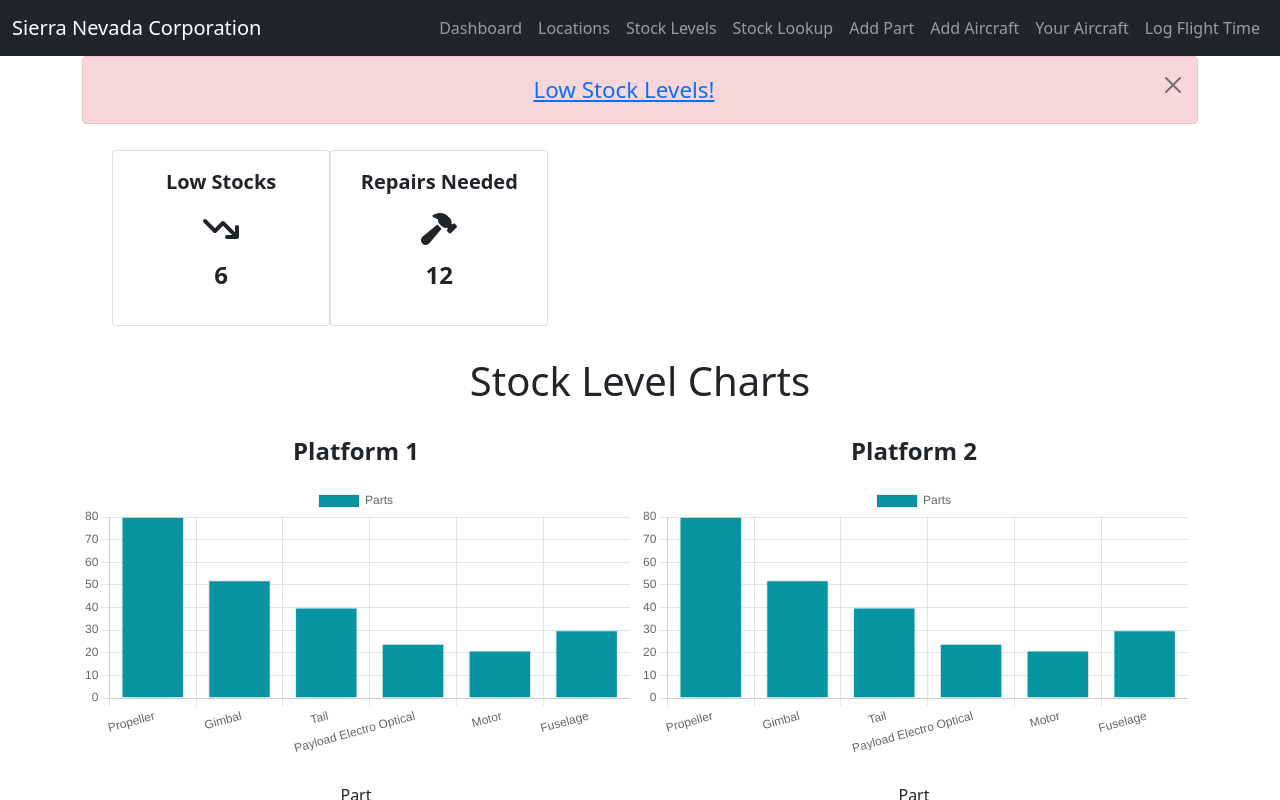
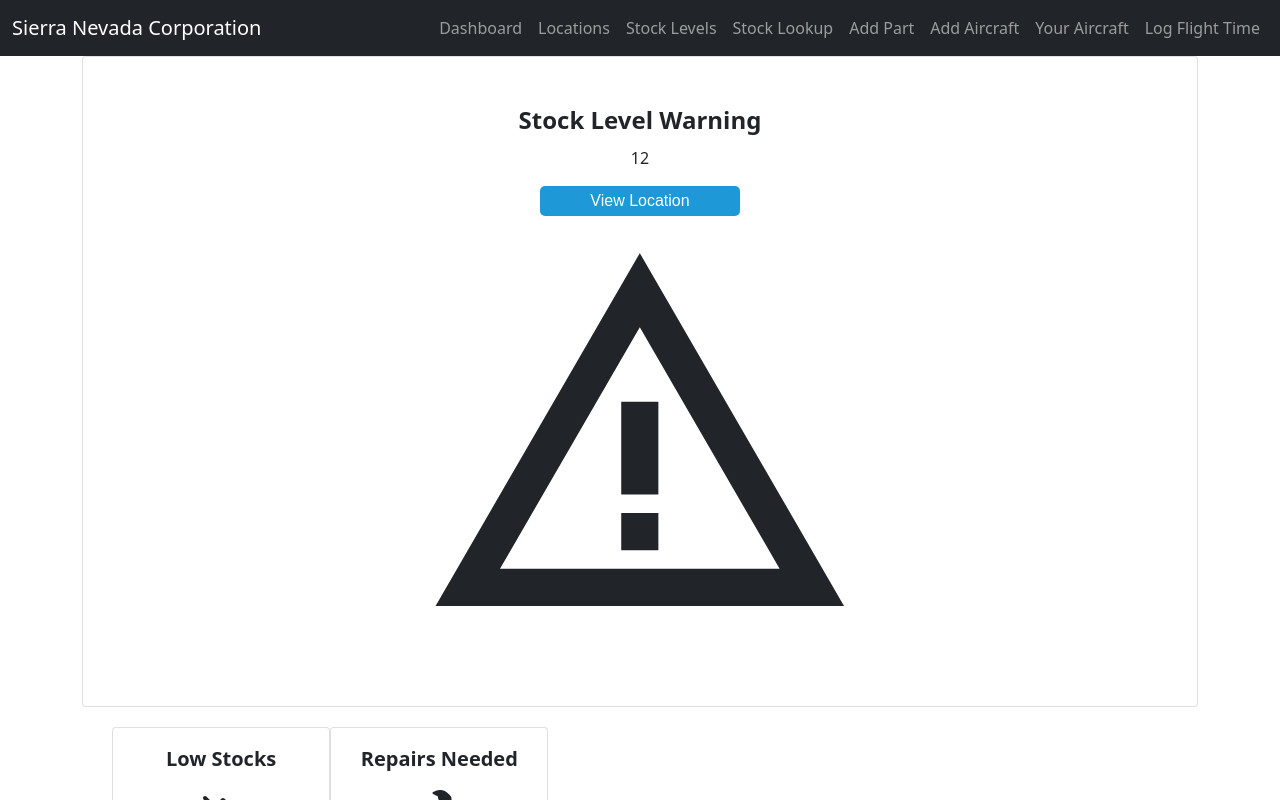
Before and after one commit to reicraftscodes/uas-lifecycle-management-frontend, a React (Create React App) app: page / in a window 1280 px wide. Shown: the top 800 px of the page. Built offline with nearby package versions, Linux system fonts and the light colour scheme; no server answers.

Commit message:
Feat: #3 Added new alert based on prototype, currently uses dummy data but fetch is present, needs to be displayed on LODashboard.

```diff
--- a/package.json
+++ b/package.json
@@ -7,6 +7,7 @@
     "@fortawesome/fontawesome-svg-core": "^1.3.0",
     "@fortawesome/free-solid-svg-icons": "^6.0.0",
     "@fortawesome/react-fontawesome": "^0.1.17",
+    "@mui/icons-material": "^5.5.1",
     "@mui/material": "^5.4.3",
     "@testing-library/jest-dom": "^5.16.2",
     "@testing-library/react": "^12.1.2",
--- a/src/App.css
+++ b/src/App.css
@@ -59,6 +59,34 @@
   justify-content: center;
 }
 
+#alertTitle {
+  font-weight: 700;
+  text-align: center;
+  padding-top: 4%;
+  font-size: 1.5em;
+}
+
+#view-location {
+  width: 200px;
+  height: 30px;
+  padding: 2px 2px 2px 2px;
+  border-radius: 5px;
+  border: none;
+  background-color: #1e98d7;
+  box-sizing: border-box;
+  font-family: 'Arial', sans-serif;
+  color: #ffffff;
+  text-align: center;
+  line-height: normal;
+  margin: 0 auto;
+}
+
+#warningIcon {
+  width: 40%;
+  height: 40%;
+  margin: 0 auto;
+  padding-bottom: 4%;
+}
 .chartDiv {
   margin-top: 20px;
   margin-right: 10px;
--- a/src/components/StockPopup.js
+++ b/src/components/StockPopup.js
@@ -1,12 +1,45 @@
 import React from 'react';
-import { UncontrolledAlert } from 'reactstrap';
+import {Button, Card, CardText, CardTitle} from 'reactstrap';
+import WarningAmberIcon from '@mui/icons-material/WarningAmber';
 
-function StockPopup() {
-    return (
-        <UncontrolledAlert color="danger">
-            <a href="/stock-levels" id="alertText">Low Stock Levels!</a>
-        </UncontrolledAlert>
+export default class StockPopup extends React.Component {
+
+
+    constructor(props) {
+        super(props);
+        this.state = {lowStockParts: []};
+    }
+
+    componentDidMount() {
+        //fetch api used to send get request
+        fetch('http://localhost:8080/parts/low-stock')
+            .then(response => response.json()).then(data => {
+            this.setState({lowStockParts: data})
+        }).catch(error => {
+            //catches error for not being able to communicate with the server and displays an alert to the user.
+            alert("Server request for low stock parts failed.")
+        })
+    }
+
+    render() {
+
+        const {lowStockParts} = this.state;
+
+        //const alertMessage = lowStockParts.length;
+
+        //Using dummy data temporarily.
+        const alertMessage = 12;
+
+        console.log(lowStockParts);
+
+        return (
+            <Card>
+                <CardTitle id="alertTitle">Stock Level Warning</CardTitle>
+                <CardText>{alertMessage}</CardText>
+                <Button id="view-location">View Location</Button>
+                <WarningAmberIcon id="warningIcon"></WarningAmberIcon>
+            </Card>
+
     );
+    }
 }
-
-export default StockPopup;
```
Also changed, not shown: 1 other file (tests, documents, lock files or other folders).
